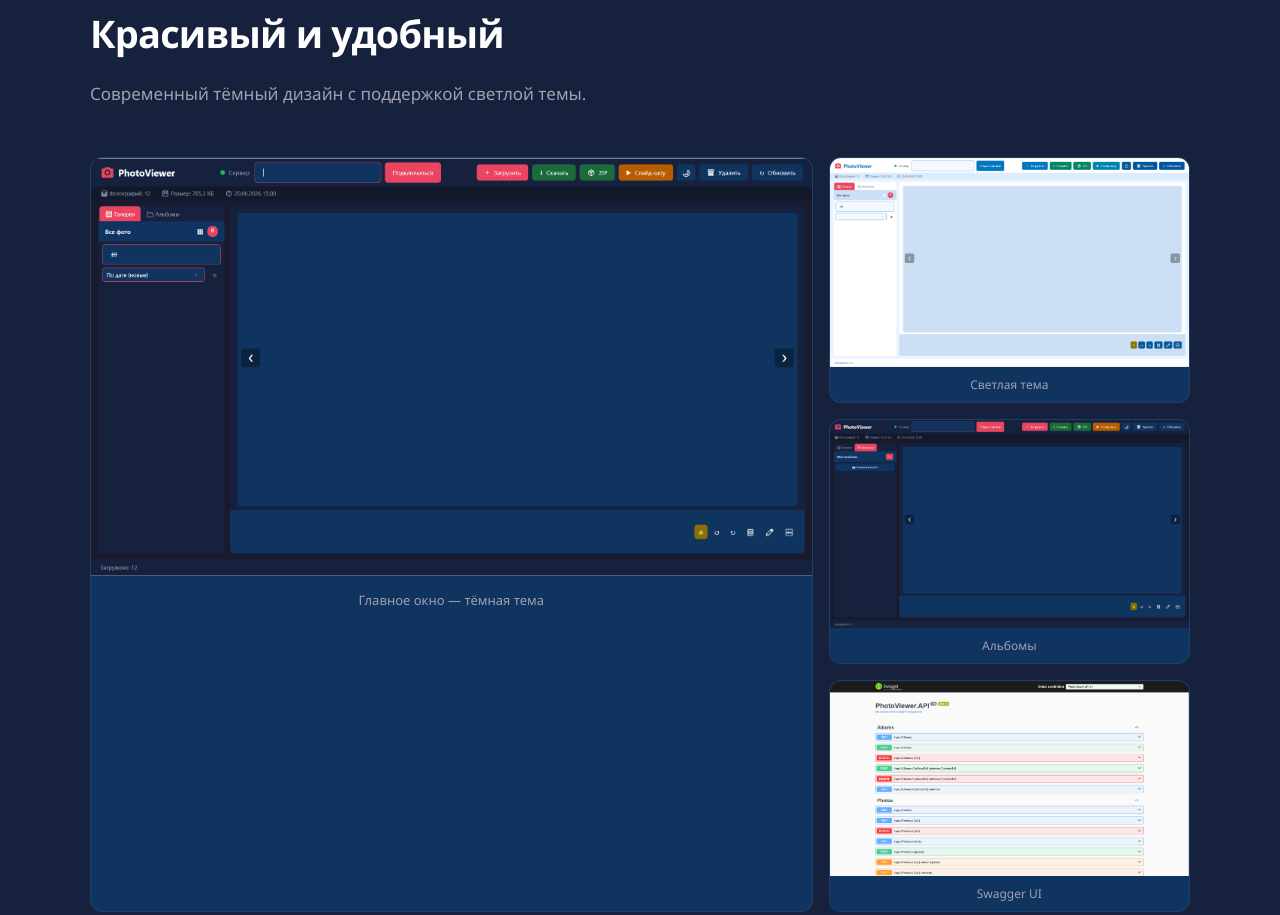
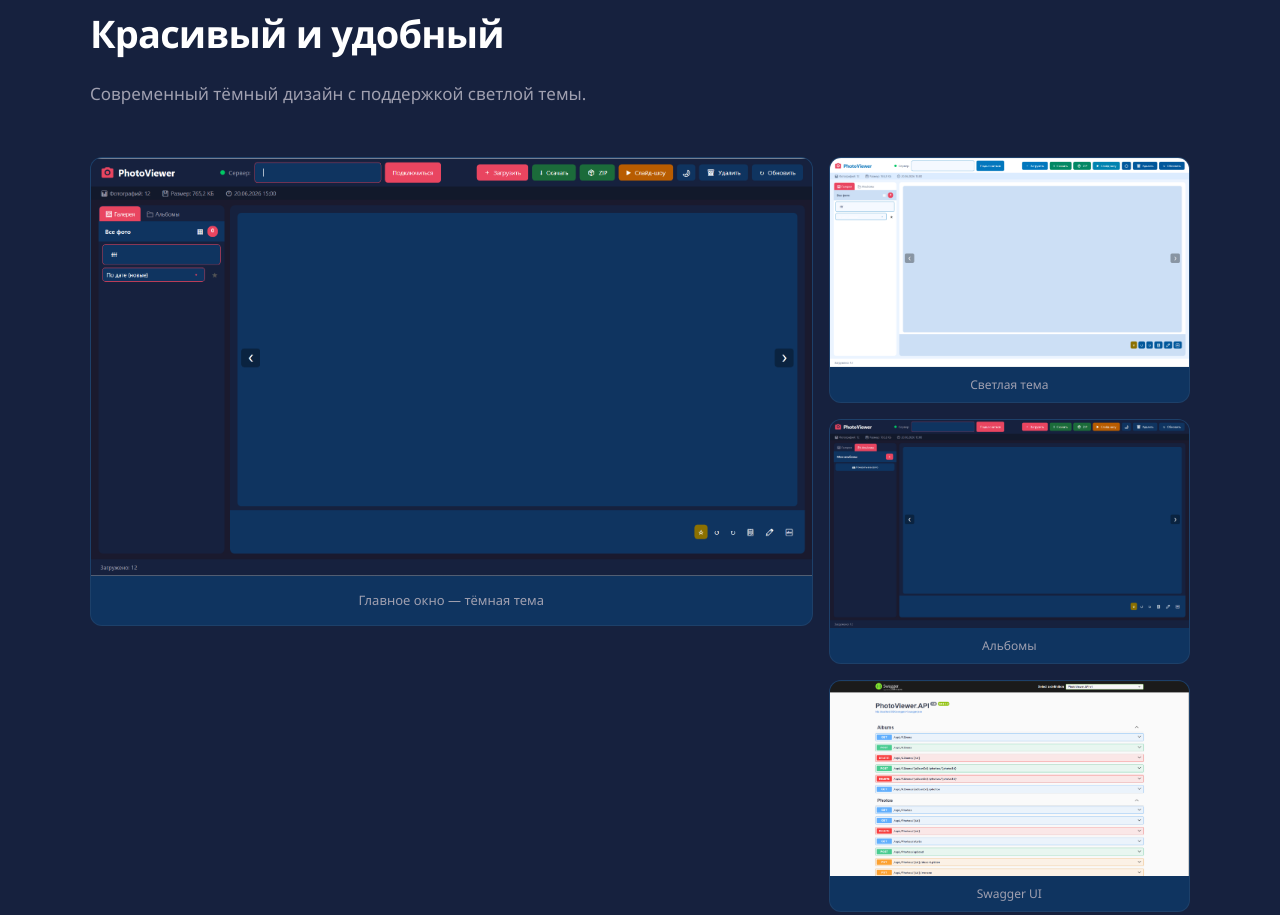
Before and after one commit to HLWLKR/PhotoViewer1, a plain HTML site: page docs/index.html in a window 1280 px wide. Shown: the part 2760-3675 px from the top of the page. Drawn offline with Linux system fonts and the light colour scheme.

Commit message:
Add files via upload

```diff
--- a/docs/index.html
+++ b/docs/index.html
@@ -314,12 +314,12 @@
             <div class="section-label">Интерфейс</div>
             <h2 class="section-title">Красивый и удобный</h2>
             <p class="section-sub">Современный тёмный дизайн с поддержкой светлой темы.</p>
-            <div class="screenshots-grid">
-                <div class="ss-main" style="padding:0;display:block;text-align:left;min-height:0">
+            <div class="screenshots-grid" style="align-items:start">
+                <div class="ss-main" style="padding:0;display:block;text-align:left;min-height:0;align-self:start">
                     <img src="images/screenshot1.png" alt="PhotoViewer — главное окно, тёмная тема" style="width:100%;display:block">
                     <div class="ss-lbl" style="padding:14px 16px;text-align:center">Главное окно — тёмная тема</div>
                 </div>
-                <div class="ss-side-col">
+                <div class="ss-side-col" style="align-self:start">
                     <div class="ss-side" style="padding:0;display:block;text-align:left;min-height:0">
                         <img src="images/screenshot2.png" alt="PhotoViewer — светлая тема" style="width:100%;display:block">
                         <div class="ss-lbl" style="font-size:12px;padding:8px 12px;text-align:center">Светлая тема</div>
```
